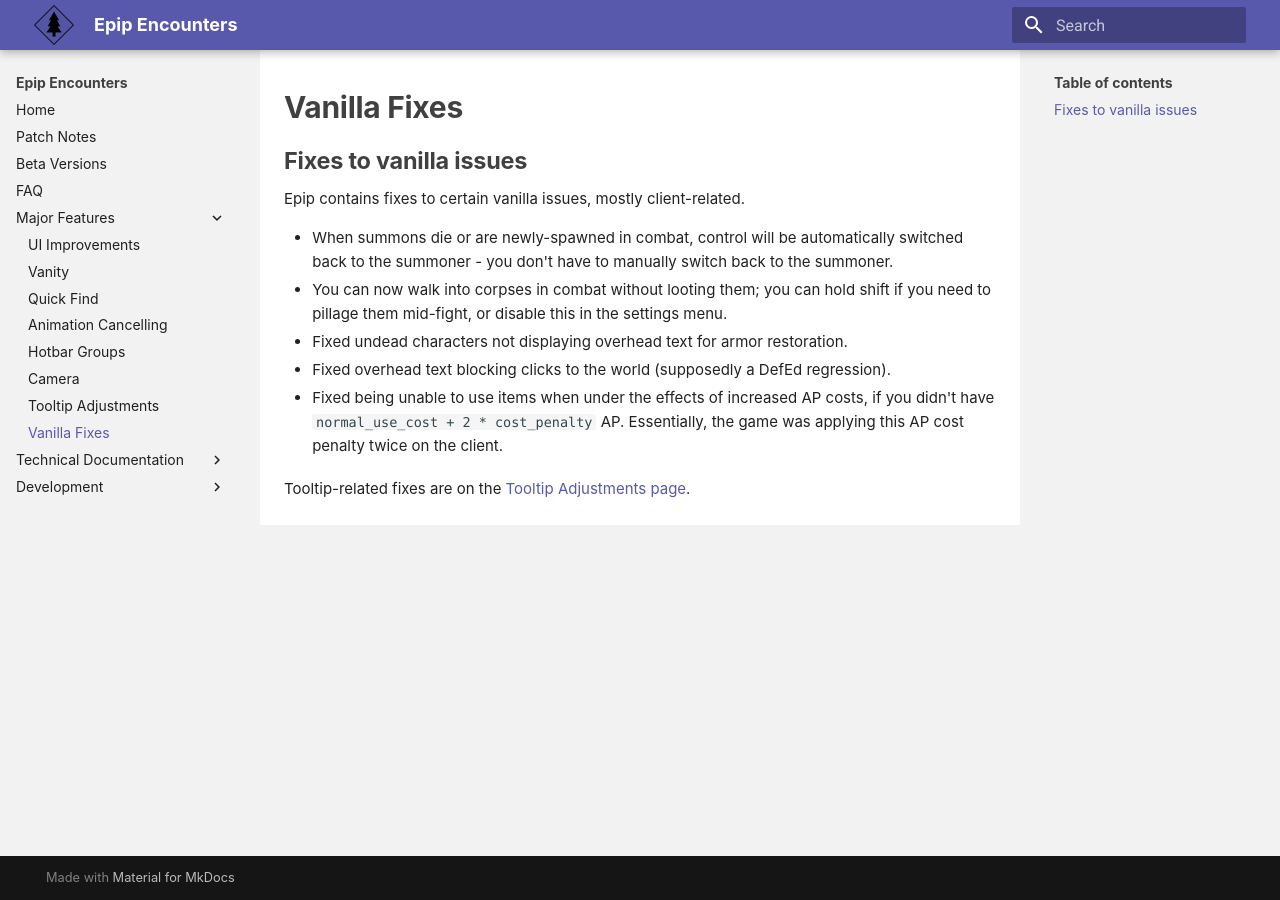
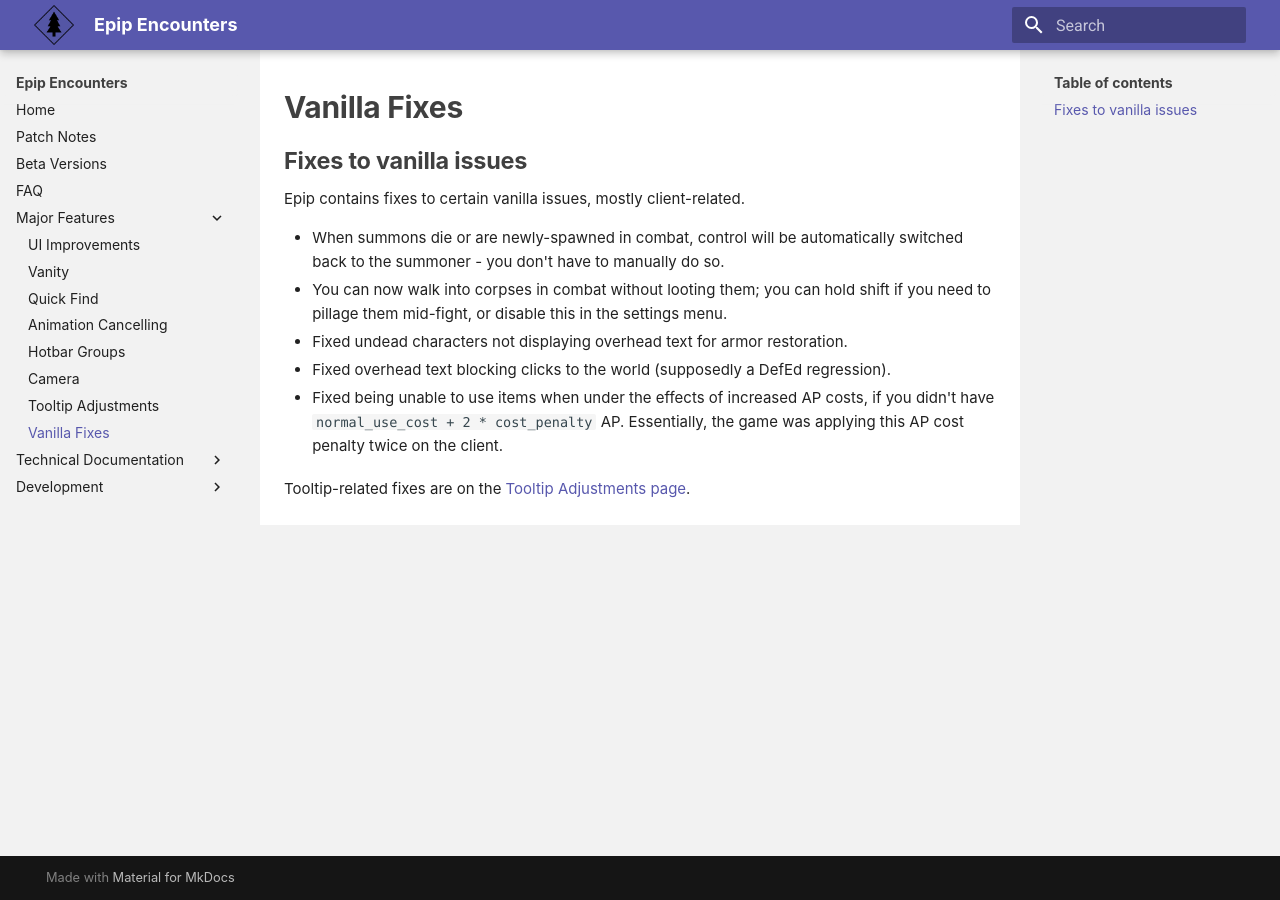
Before and after one commit to PinewoodPip/epip, an MkDocs documentation site: the page built from docs/Features/VanillaFixes.md, in a window 1280 px wide. Built offline with MkDocs 1.6.1 and Material for MkDocs 9.7.7, drawn with Linux system fonts in a browser that asks for light colours.

```diff
--- a/docs/Features/VanillaFixes.md
+++ b/docs/Features/VanillaFixes.md
@@ -1,7 +1,7 @@
 ## Fixes to vanilla issues
 Epip contains fixes to certain vanilla issues, mostly client-related.
 
-- When summons die or are newly-spawned in combat, control will be automatically switched back to the summoner - you don't have to manually switch back to the summoner.
+- When summons die or are newly-spawned in combat, control will be automatically switched back to the summoner - you don't have to manually do so.
 - You can now walk into corpses in combat without looting them; you can hold shift if you need to pillage them mid-fight, or disable this in the settings menu.
 - Fixed undead characters not displaying overhead text for armor restoration.
 - Fixed overhead text blocking clicks to the world (supposedly a DefEd regression).
```
Also changed, not shown: docs/Features/TooltipAdjustments.md (+2 -1 lines).
